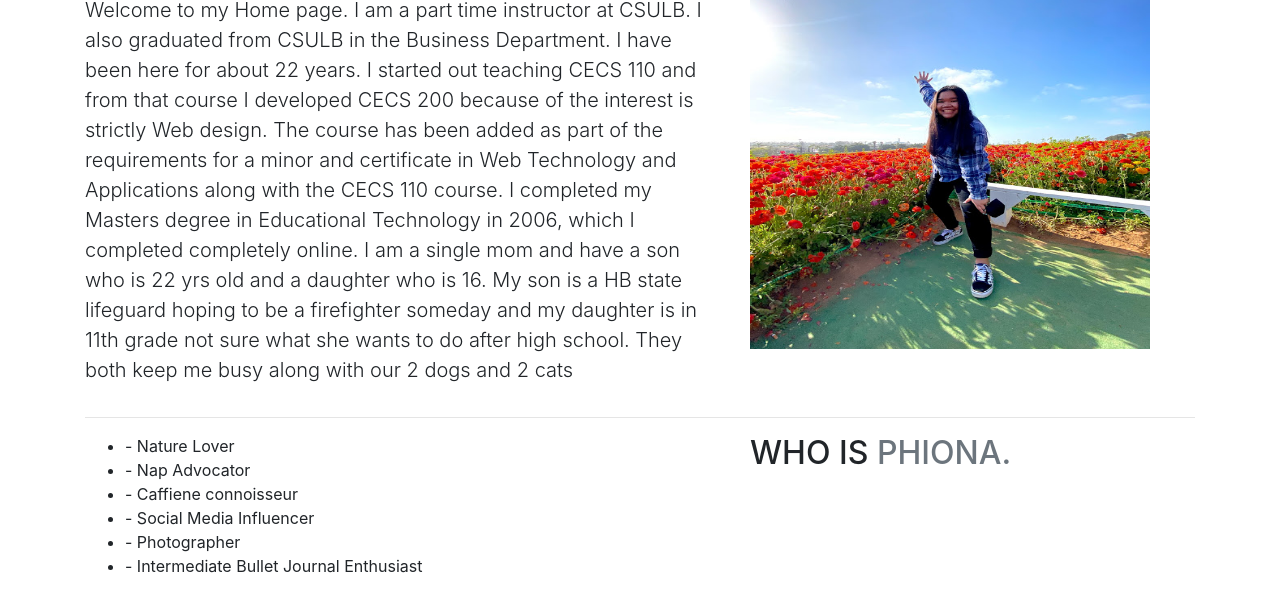
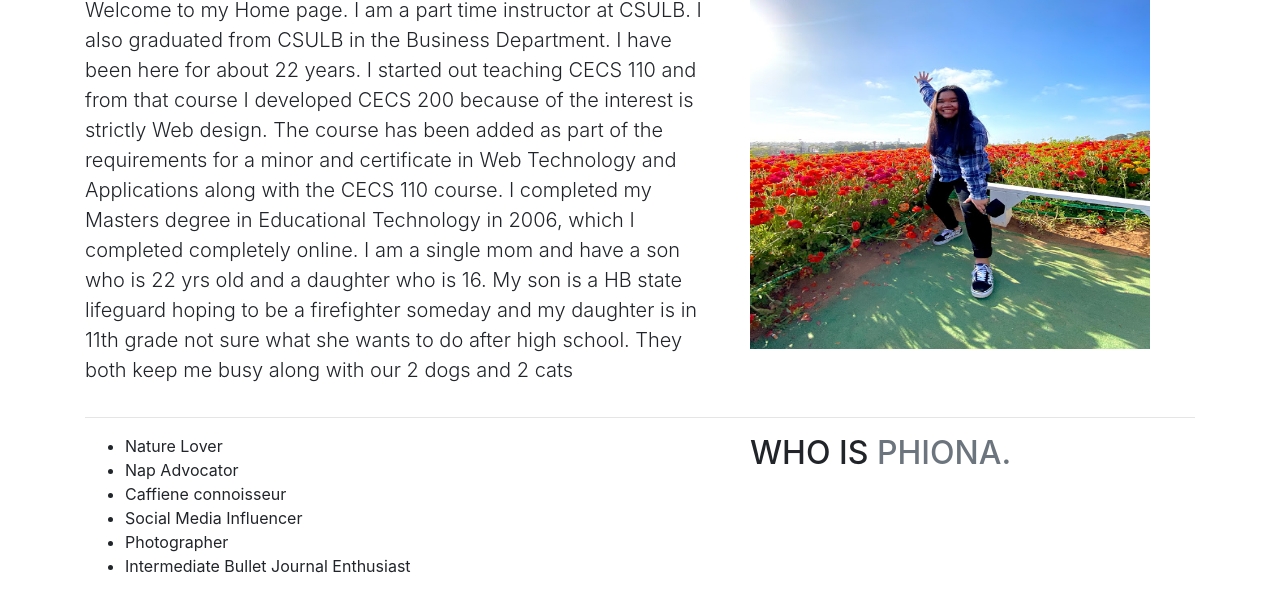
Before and after one commit to basicallyphiona/bootstrap, a plain HTML site: page index.html in a window 1280 px wide. Shown: the part 350-952 px from the top of the page. Drawn offline with nearby package versions, Linux system fonts and the light colour scheme.

Commit message:
Update index.html

```diff
--- a/index.html
+++ b/index.html
@@ -44,12 +44,12 @@ I am a single mom and have a son who is 22 yrs old and a daughter who is 16. My
 <div class="row featurette">
       <div class="col-md-7">
           <ul>
-          <li>- Nature Lover</li>
-            <li>- Nap Advocator</li>
-          <li>- Caffiene connoisseur</li>
-            <li>- Social Media Influencer</li>
-            <li>- Photographer</li>
-            <li>- Intermediate Bullet Journal Enthusiast</li>
+          <li> Nature Lover</li>
+            <li> Nap Advocator</li>
+          <li> Caffiene connoisseur</li>
+            <li> Social Media Influencer</li>
+            <li> Photographer</li>
+            <li> Intermediate Bullet Journal Enthusiast</li>
 
           </ul>
 
```
